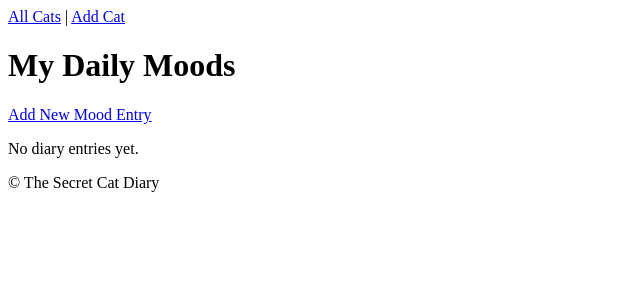
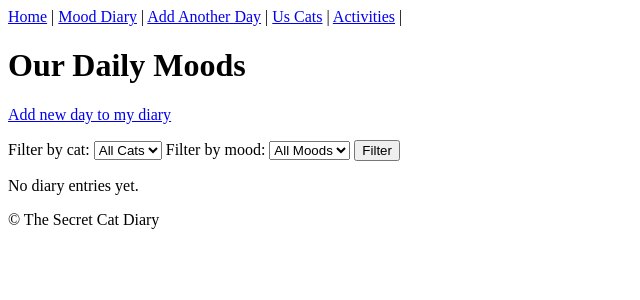
Before and after one commit to Viktoriyapp/cat-diary, a Django app: page /moods/ in a window 1280 px wide. Shown: the top 300 px of the page, without its empty margins (0-640 px from the left). Run offline with Django 5.2, Linux system fonts and the light colour scheme; data that the repository does not hold is empty.

Commit message:
Added filtration for mood_list template and custom 404 page

```diff
--- a/cat_diary/settings.py
+++ b/cat_diary/settings.py
@@ -23,9 +23,8 @@ BASE_DIR = Path(__file__).resolve().parent.parent
 SECRET_KEY = 'django-insecure-y%0ty#l--isrj=xp1z5vq3_xyyns9w_!78-yocb^lui**8wu06'
 
 # SECURITY WARNING: don't run with debug turned on in production!
-DEBUG = True
-
-ALLOWED_HOSTS = []
+DEBUG = False
+ALLOWED_HOSTS = ['127.0.0.1', 'localhost']
 
 
 # Application definition
--- a/cat_diary/urls.py
+++ b/cat_diary/urls.py
@@ -18,10 +18,14 @@ from django.contrib import admin
 from django.urls import path, include
 
 from cats.views import CatListView
+from common.views import HomePageView
 
 urlpatterns = [
+    path('', HomePageView.as_view(), name='home'),
     path('admin/', admin.site.urls),
     path('cats/', include('cats.urls')),
     path('moods/', include('moods.urls')),
     path('activities/', include('activities.urls')),
 ]
+
+handler404 = 'common.views.custom_404'
--- a/moods/forms.py
+++ b/moods/forms.py
@@ -1,5 +1,5 @@
 from django import forms
-
+from common.choices import EnergyChoices
 from moods.models import MoodEntry
 
 
@@ -48,6 +48,6 @@ class MoodEntryForm(forms.ModelForm):
         mood = cleaned_data.get('mood')
         energy = cleaned_data.get('energy_level')
 
-        if mood == MoodEntry.MoodChoices.SLEEPY and energy == MoodEntry.EnergyLevelChoices.HIGH:
+        if mood == MoodEntry.MoodChoices.SLEEPY and energy == EnergyChoices.HIGH:
             raise forms.ValidationError('If you`re sleepy, you cannot have high energy.')
         return cleaned_data
--- a/moods/views.py
+++ b/moods/views.py
@@ -1,7 +1,7 @@
-from django.contrib.auth.mixins import LoginRequiredMixin
 from django.urls import reverse_lazy
 from django.views.generic import ListView, DetailView, CreateView, UpdateView, DeleteView
 
+from cats.models import Cat
 from moods.forms import MoodEntryForm
 from moods.models import MoodEntry
 
@@ -12,8 +12,36 @@ class MoodEntryListView(ListView):
     model = MoodEntry
     template_name = 'moods/mood_list.html'
     context_object_name = 'moods'
-    paginate_by = 2
+    paginate_by = 5
     ordering = '-date'
+
+    def get_queryset(self):
+        queryset = super().get_queryset()
+
+        cat_id = self.request.GET.get('cat') # if we have parameter cat
+        mood = self.request.GET.get('mood')
+
+        if cat_id:
+            queryset = queryset.filter(cat_id=cat_id)
+
+        if mood:
+            queryset = queryset.filter(mood=mood)
+        return queryset
+
+    def get_context_data(self, **kwargs):
+        context = super().get_context_data(**kwargs)
+
+        context['cats'] = Cat.objects.all() # for dropdown
+
+        context['selected_cat'] = self.request.GET.get('cat')
+        context['selected_mood'] = self.request.GET.get('mood')
+        context['mood_choices'] = MoodEntry.MoodChoices.choices
+
+        context['has_filters'] = bool(
+            self.request.GET.get('cat') or self.request.GET.get('mood')
+        ) # for button "clear filters"
+
+        return context
 
 
 class MoodEntryDetailView(DetailView):
--- a/templates/cats/cat_list.html
+++ b/templates/cats/cat_list.html
@@ -16,6 +16,8 @@
         <p>No cats have registered yet.</p>
     {% endif %}
 
+    <a href="{% url 'cats:create' %}">Add new member</a> <br> <br>
+
     {% include 'common/pagination.html' %}
 
 {% endblock %}
--- a/templates/common/navigation.html
+++ b/templates/common/navigation.html
@@ -1,4 +1,12 @@
 <nav>
-    <a href="{% url 'cats:list' %}">All Cats</a> |
-    <a href="{% url 'cats:create' %}">Add Cat</a>
+    <a href="{% url 'home' %}">Home</a> |
+
+    <a href="{% url 'moods:list' %}">Mood Diary</a> |
+    <a href="{% url 'moods:create' %}">Add Another Day</a> |
+
+    <a href="{% url 'cats:list' %}">Us Cats</a> |
+    <!--<a href="{% url 'cats:create' %}">Add Cat</a> | -->
+
+    <a href="{% url 'activities:list' %}">Activities</a> |
+    <!--<a href="{% url 'activities:create' %}">Add Activity</a> | -->
 </nav>
--- a/templates/common/pagination.html
+++ b/templates/common/pagination.html
@@ -1,18 +1,20 @@
+{% load query_tags %}
+
 {% if is_paginated %}
     <div class="pagination">
 
         {% if page_obj.has_previous %}
-            <a href="?page=1">First</a>
-            <a href="?page={{ page_obj.previous_page_number }}">Previous</a>
+            <a href="?{% url_replace page=1 %}">First</a>
+            <a href="?{% url_replace page=page_obj.previous_page_number %}">Previous</a>
         {% endif %}
 
         <span>
-            Page {{ page_obj.number }} of {{ page_obj.paginator.num_pages }}
-        </span>
+        Page {{ page_obj.number }} of {{ page_obj.paginator.num_pages }}
+    </span>
 
         {% if page_obj.has_next %}
-            <a href="?page={{ page_obj.next_page_number }}">Next</a>
-            <a href="?page={{ page_obj.paginator.num_pages }}">Last</a>
+            <a href="?{% url_replace page=page_obj.next_page_number %}">Next</a>
+            <a href="?{% url_replace page=page_obj.paginator.num_pages %}">Last</a>
         {% endif %}
 
     </div>
--- a/templates/moods/mood_create.html
+++ b/templates/moods/mood_create.html
@@ -12,7 +12,7 @@
     </form>
 
     <p>
-        <a href="{% url 'moods:list' %}">← Back to all moods</a>
+        <a href="{% url 'moods:list' %}">← Back to all daily moods</a>
     </p>
 
 {% endblock %}
--- a/templates/moods/mood_detail.html
+++ b/templates/moods/mood_detail.html
@@ -28,7 +28,7 @@
     </p>
 
     <p>
-        <a href="{% url 'moods:list' %}">← Back to all moods</a>
+        <a href="{% url 'moods:list' %}">← Back to all daily moods</a>
     </p>
 
 {% endblock %}
--- a/templates/moods/mood_list.html
+++ b/templates/moods/mood_list.html
@@ -2,11 +2,50 @@
 
 {% block content %}
 
-    <h1>My Daily Moods</h1>
+    <h1>Our Daily Moods</h1>
 
     <p>
-        <a href="{% url 'moods:create' %}">Add New Mood Entry</a>
+        <a href="{% url 'moods:create' %}">Add new day to my diary</a>
     </p>
+
+    <form method="get">
+        <!--  by Cat filtering -->
+        <label for="cat">Filter by cat:</label>
+        <select name="cat" id="cat">
+            <option value="">All Cats</option>
+
+            {% for cat in cats %}
+                <option value="{{ cat.id }}"
+                        {% if selected_cat == cat.id|stringformat:"s" %}
+                        selected
+                        {% endif %}
+                >
+                    {{ cat.name }}
+                </option>
+            {% endfor %}
+        </select>
+
+        <!-- by Mood filtering -->
+        <label for="mood">Filter by mood:</label>
+        <select name="mood" id="mood">
+            <option value="">All Moods</option>
+            {% for value, label in mood_choices %}
+                <option value="{{ value }}"
+                        {% if selected_mood == value %}
+                        selected
+                        {% endif %}
+                >
+                    {{ label }}
+                </option>
+            {% endfor %}
+        </select>
+
+        <button type="submit">Filter</button>
+
+        {% if has_filters %}
+            <a href="{% url 'moods:list' %}">Clear Filters</a>
+        {% endif %}
+    </form>
 
     {% if moods %}
         <ul>
```
Also changed, not shown: common/templatetags/query_tags.py (added, +14 -0 lines), common/views.py (+31 -0 lines), templates/activities/activity_list.html (+4 -4 lines), templates/base_error.html (added, +11 -0 lines), templates/common/404.html (added, +14 -0 lines), templates/common/home.html (added, +50 -0 lines), common/templatetags/__init__.py (added).
